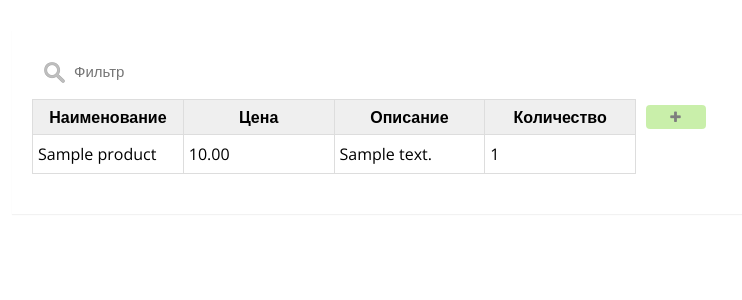
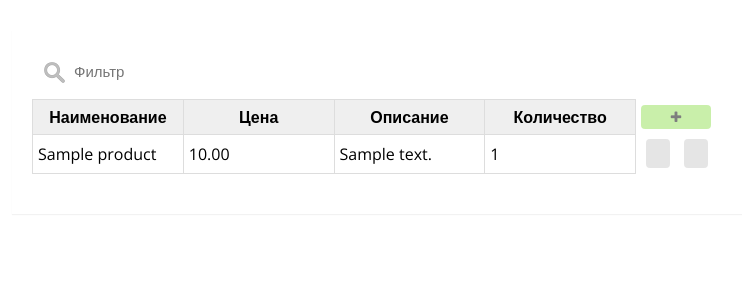
Before and after one commit to Darkness7193/ShopSiteRepository, a Django app: page /app/crud/ in a window 1280 px wide. Shown: the part 33-333 px from the top of the page, without its empty margins (258-1000 px from the left). Run offline with Django 4.2, Linux system fonts and the light colour scheme; tables that the repository leaves empty hold one stand-in row (values such as "Sample post"); some libraries are stand-ins or nearby versions.

Commit message:
Version 0.40.1

```diff
--- a/app/static/app/css/crud.css
+++ b/app/static/app/css/crud.css
@@ -50,14 +50,17 @@ table.table td a {
 
 table.table td a.create-btn {
     color: #27C46B;
+    border-radius: 4px;
 }
 
 table.table td a.update-btn {
     color: #FFC107;
+    border-radius: 4px;
 }
 
 table.table td a.delete-btn {
     color: #E34724;
+    border-radius: 4px;
 }
 
 table.table td a.create-btn i {
@@ -106,7 +109,7 @@ table.table td .create-btn {
 
 .create-new {
     border-radius: 4px;
-    width: 60px;
+    width: 70px;
     height: 24px;
     margin-right: 16px;
 }
--- a/app/templates/app/crud.html
+++ b/app/templates/app/crud.html
@@ -72,8 +72,14 @@
                     <td>{{product.count}}</td>
                     <td>
                         <a class="create-btn"><i class="material-icons">&#xE03B;</i></a>
-                        <a class="update-btn"><i class="material-icons">&#xE254;</i></a>
-                        <a class="delete-btn"><i class="material-icons">&#xE872;</i></a>
+
+                        {% if user.profile.status == 'Администратор' or user.profile.status == 'Продавец' %}
+                            <a class="update-btn"><i class="material-icons">&#xE254;</i></a>
+                            <a class="delete-btn"><i class="material-icons">&#xE872;</i></a>
+                        {% else %}
+                            <a class="update-btn unactive"><i class="material-icons">&#xE254;</i></a>
+                            <a class="delete-btn unactive"><i class="material-icons">&#xE872;</i></a>
+                        {% endif %}
                     </td>
                 </tr>
             {% endfor %}
```
